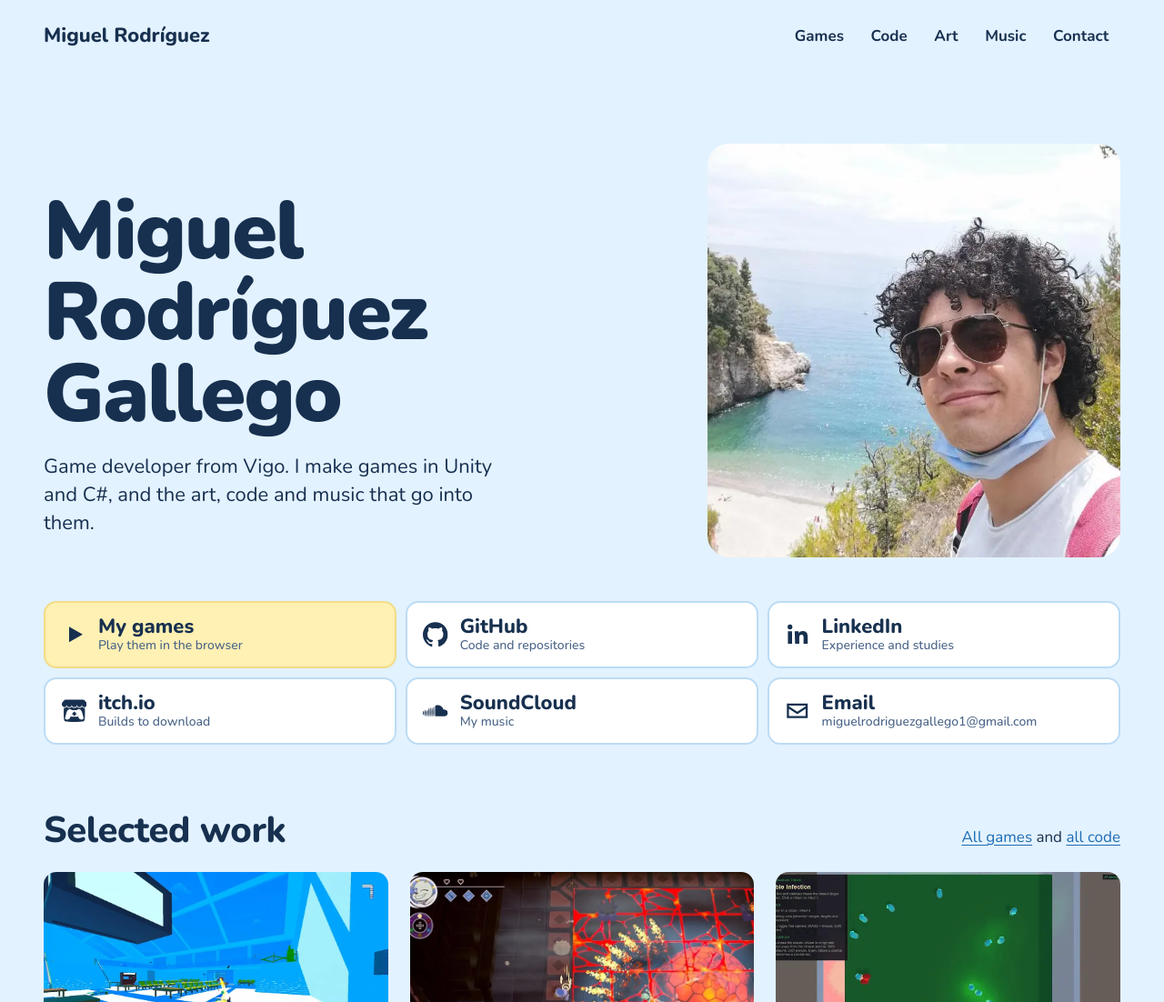
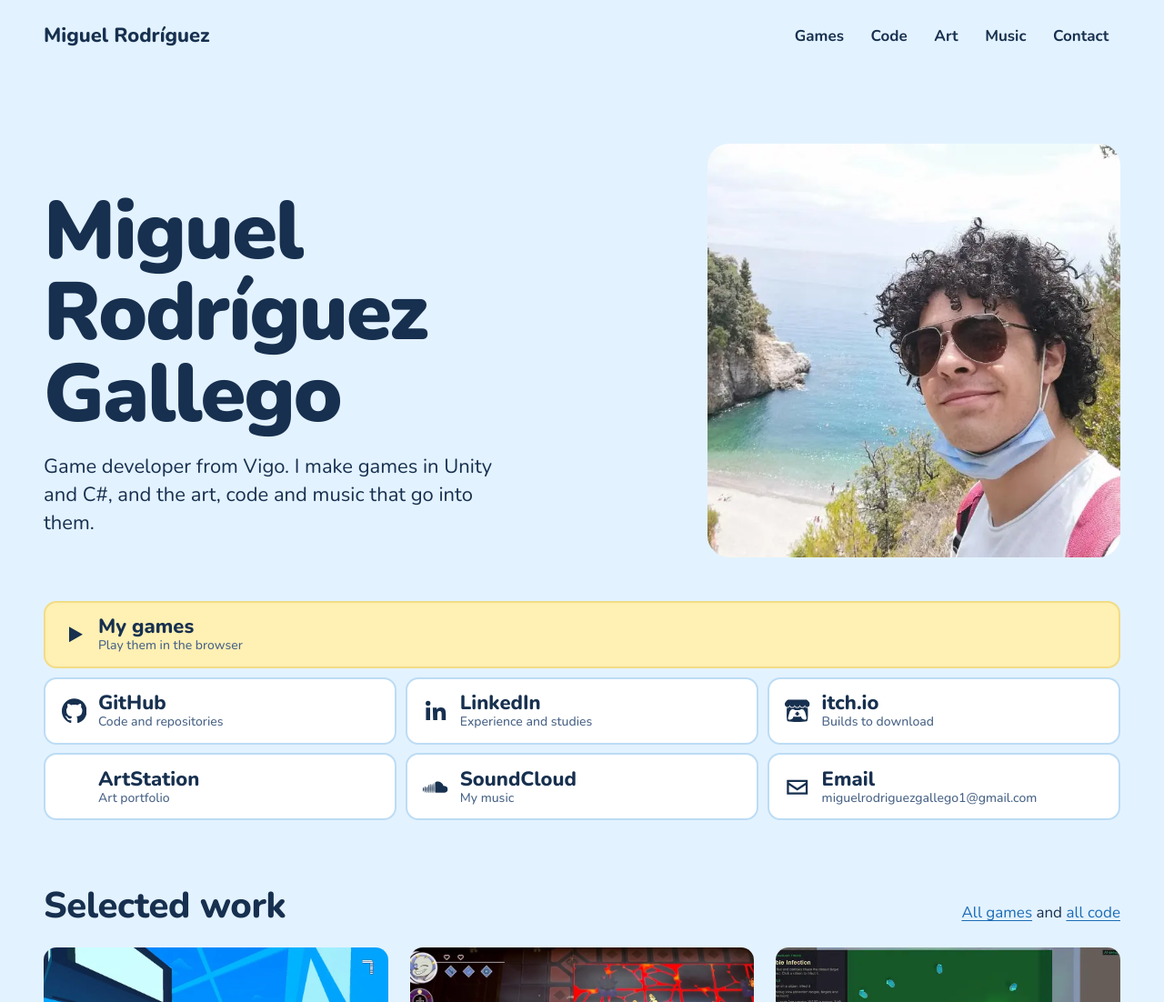
Before and after one commit to miguelrg14/miguelrg14.github.io, a website: page index.html in a window 1280 px wide. Shown: the top 1102 px of the page at 91% size. Drawn offline with Linux system fonts and the light colour scheme.

Commit message:
Add the ArtStation link

```diff
--- a/css/style.css
+++ b/css/style.css
@@ -344,6 +344,11 @@ main {
 .links a:hover {
     background: var(--sky-soft);
     border-color: var(--sky);
+}
+
+/* "My games" takes a whole row, so the other links fill even rows below it. */
+.links .primary {
+    grid-column: 1 / -1;
 }
 
 .links .primary a {
--- a/index.html
+++ b/index.html
@@ -51,6 +51,7 @@
             <li><a href="https://github.com/miguelrg14"><svg class="icon" aria-hidden="true"><use href="assets/icons.svg#github"></use></svg><span>GitHub<small>Code and repositories</small></span></a></li>
             <li><a href="https://www.linkedin.com/in/miguel-rodr%C3%ADguez-gallego-0a4599239/"><svg class="icon" aria-hidden="true"><use href="assets/icons.svg#linkedin"></use></svg><span>LinkedIn<small>Experience and studies</small></span></a></li>
             <li><a href="https://miguel-rg14.itch.io/"><svg class="icon" aria-hidden="true"><use href="assets/icons.svg#itch"></use></svg><span>itch.io<small>Builds to download</small></span></a></li>
+            <li><a href="https://www.artstation.com/miguel_rg14"><svg class="icon" aria-hidden="true"><use href="assets/icons.svg#artstation"></use></svg><span>ArtStation<small>Art portfolio</small></span></a></li>
             <li><a href="https://soundcloud.com/user-448134376"><svg class="icon" aria-hidden="true"><use href="assets/icons.svg#soundcloud"></use></svg><span>SoundCloud<small>My music</small></span></a></li>
             <li><a href="mailto:miguelrodriguezgallego1@gmail.com"><svg class="icon" aria-hidden="true"><use href="assets/icons.svg#mail"></use></svg><span>Email<small>miguelrodriguezgallego1@gmail.com</small></span></a></li>
             </ul>
```
Also changed, not shown: art/index.html (+1 -0 lines), contact/index.html (+1 -0 lines), assets/icons.svg.
